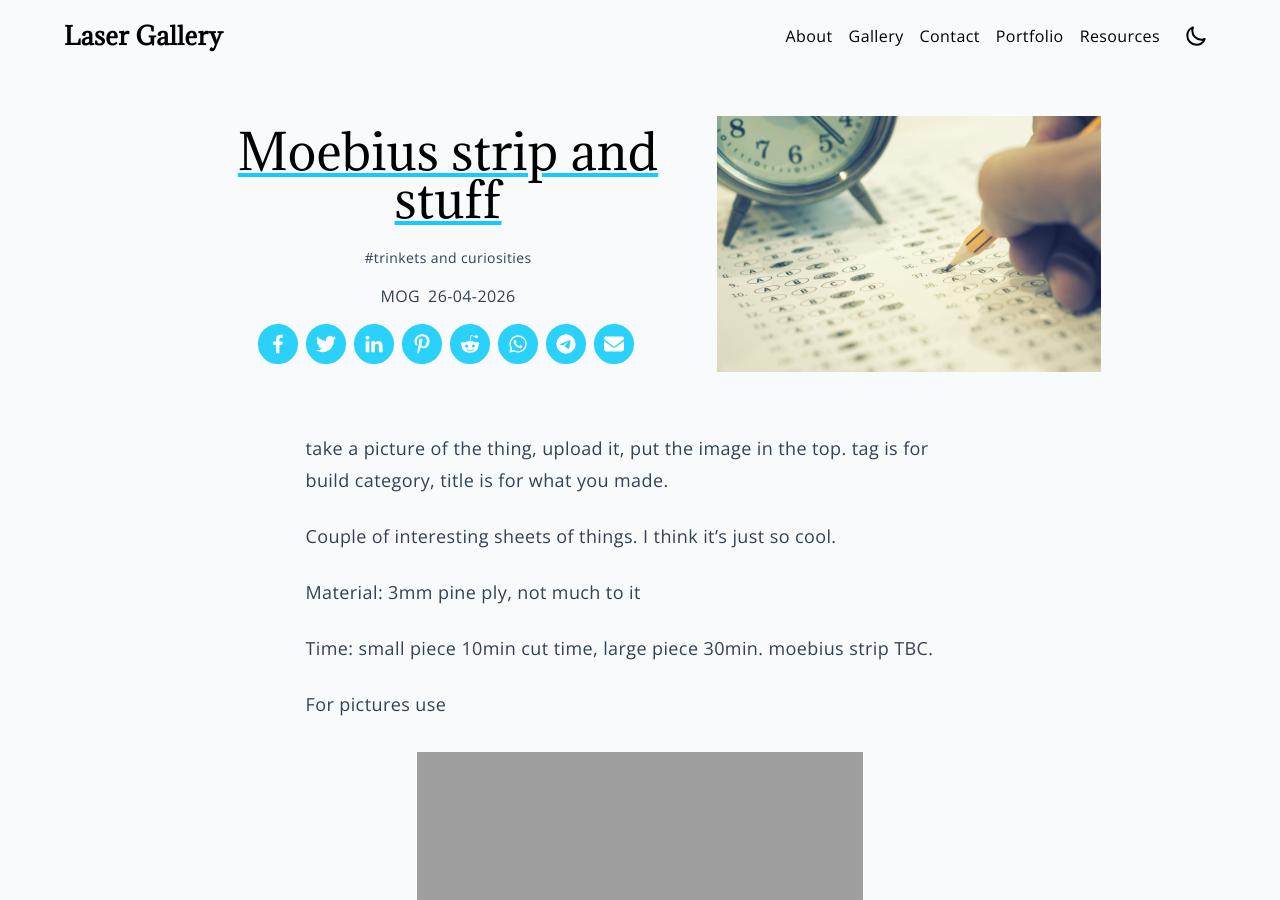
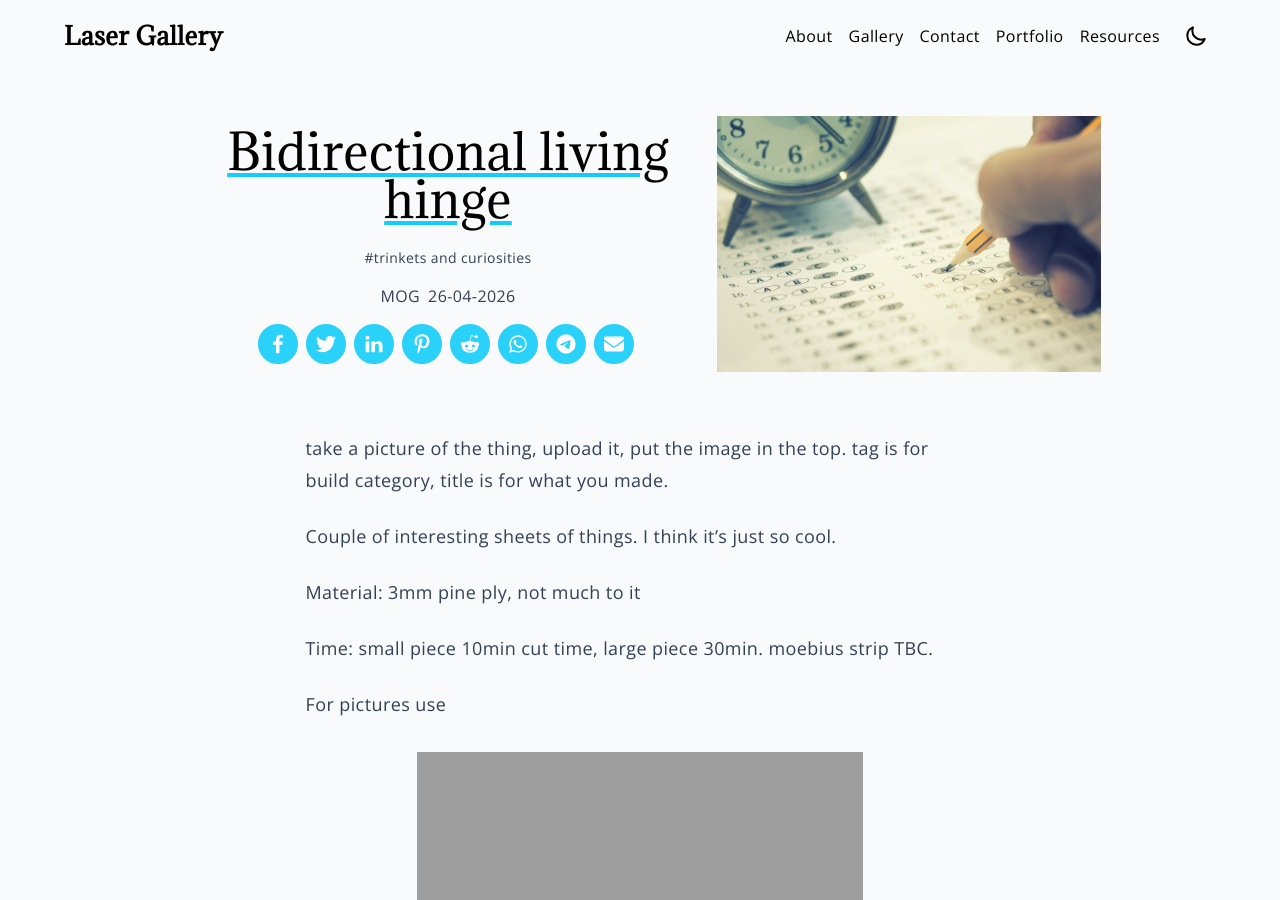
Before and after one commit to paper-engineer/laser-gallery, a Jekyll site: the page built from docs/_posts/2026-04-26-living-hinges.md, in a window 1280 px wide and 900 px high. Built offline with Jekyll 4.4.1, drawn with Linux system fonts in a browser that asks for light colours.

Commit message:
Update 2026-04-26-living-hinges.md

```diff
--- a/docs/_posts/2026-04-26-living-hinges.md
+++ b/docs/_posts/2026-04-26-living-hinges.md
@@ -1,6 +1,6 @@
 ---
 layout: post
-title: Moebius strip and stuff
+title: Bidirectional living hinge
 image: /assets/images/example1.jpg
 tags:
   - trinkets and curiosities
```
